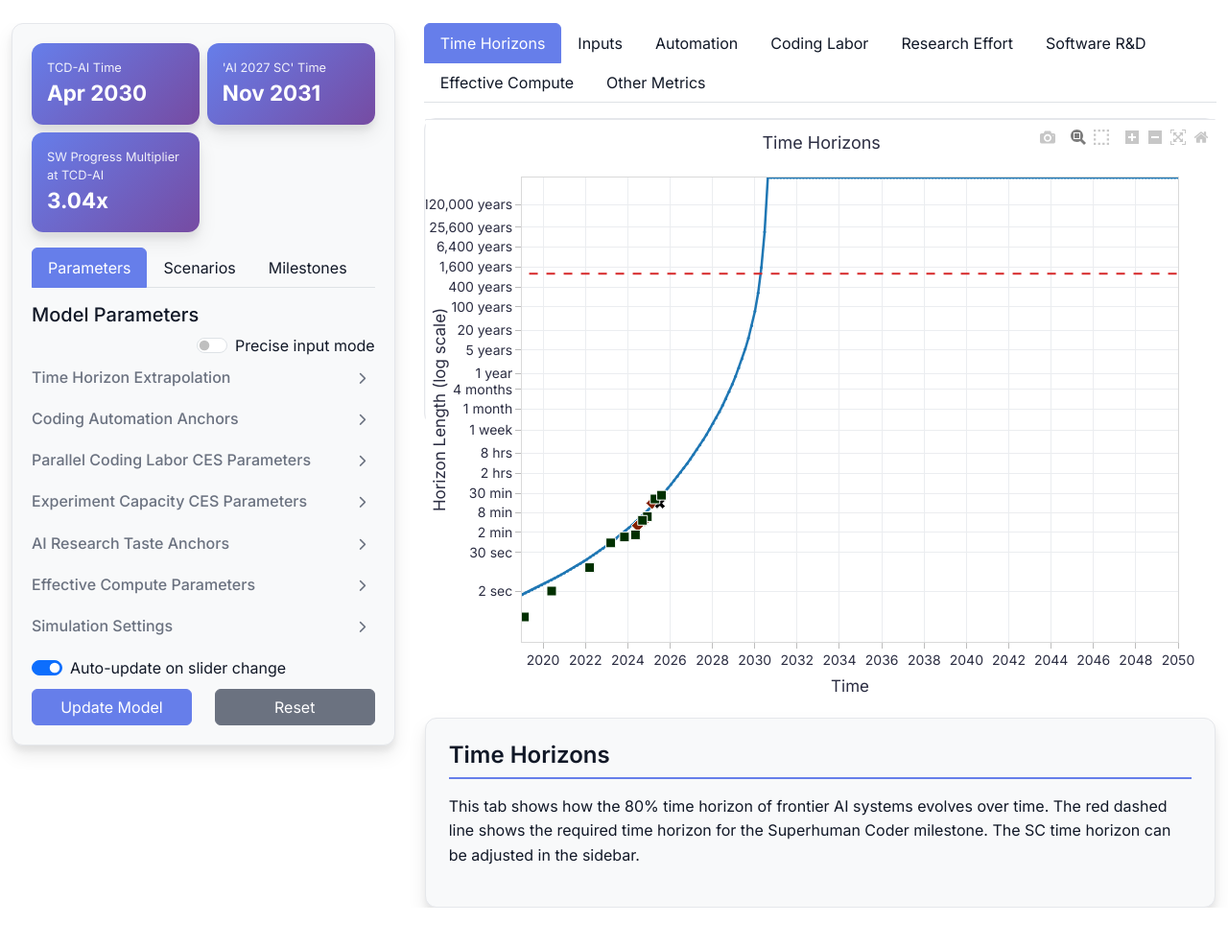
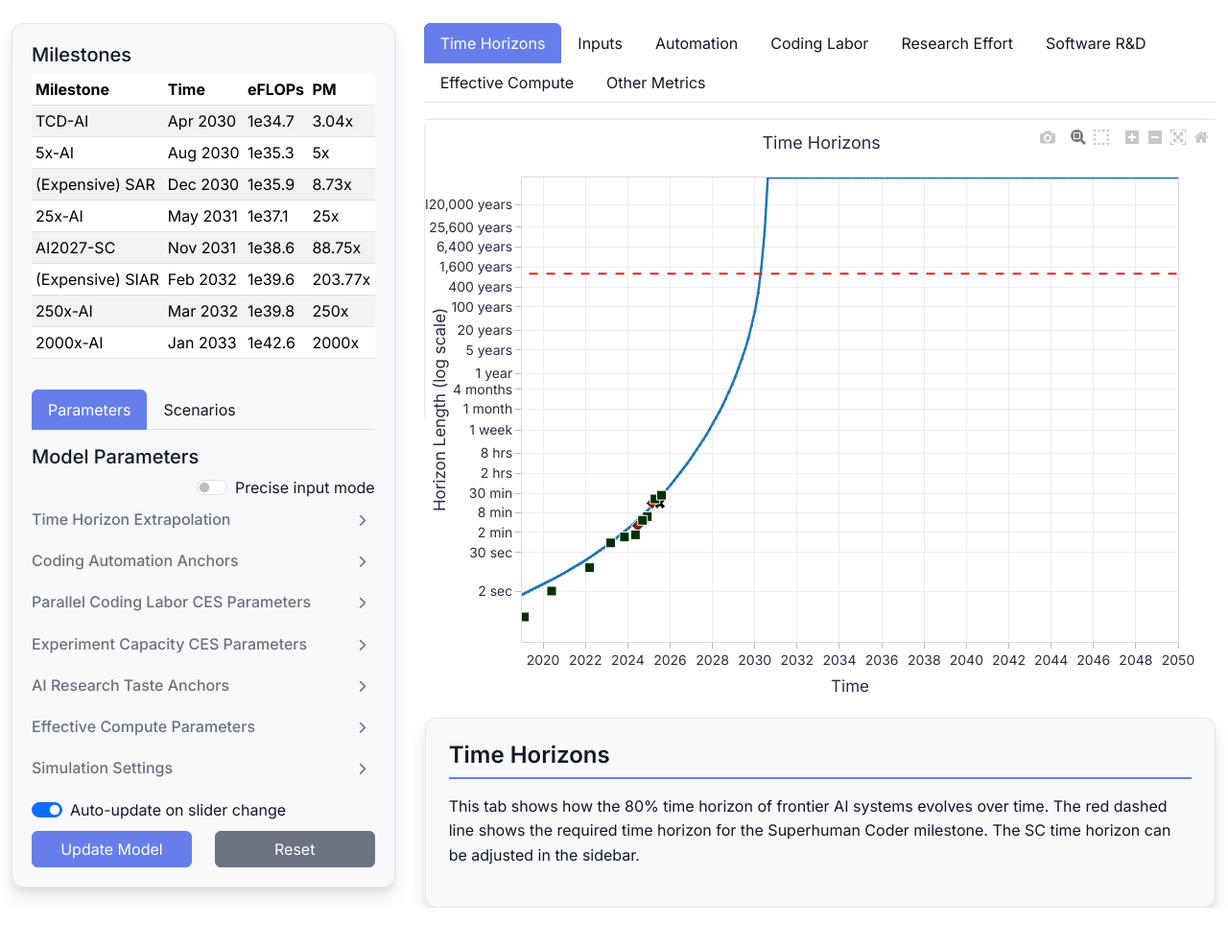
Before and after one commit to brendanhalstead/ai-progress-rates, a Flask app: page / in a window 1280 px wide. Shown: the part 55-1042 px from the top of the page at 96% size. Run offline with Flask 2, Linux system fonts and the light colour scheme; some libraries are stand-ins or nearby versions.

Commit message:
moved milestone table to the top

```diff
--- a/templates/index.html
+++ b/templates/index.html
@@ -79,25 +79,21 @@
         <div class="col-lg-4 left-panel">
           <div class="control-panel">
             <!-- Summary Cards -->
-            <div class="row g-2 mb-3" id="summaryCards" style="display: none">
-              <div class="col-6">
-                <div class="summary-card">
-                  <div class="summary-label">TCD-AI Time</div>
-                  <div class="summary-value" id="summary_sc_time">—</div>
-                </div>
-              </div>
-              <div class="col-6">
-                <div class="summary-card">
-                  <div class="summary-label">'AI 2027 SC' Time</div>
-                  <div class="summary-value" id="summary_ai2027_sc_time">—</div>
-                </div>
-              </div>
-              <div class="col-6">
-                <div class="summary-card">
-                  <div class="summary-label">SW Progress Multiplier at TCD-AI</div>
-                  <div class="summary-value" id="summary_sc_rd_multiplier">
-                    —
-                  </div>
+            <div class="row g-2 mb-3" id="milestonesTop">
+              <div class="col-12">
+                <h5>Milestones</h5>
+                <div class="table-responsive">
+                  <table class="table table-sm table-striped align-middle">
+                    <thead>
+                      <tr>
+                        <th scope="col">Milestone</th>
+                        <th scope="col">Time</th>
+                        <th scope="col">eFLOPs</th>
+                        <th scope="col">PM</th>
+                      </tr>
+                    </thead>
+                    <tbody id="milestonesTableBody"></tbody>
+                  </table>
                 </div>
               </div>
             </div>
@@ -123,16 +119,6 @@
                   data-bs-target="#data-panel"
                 >
                   Scenarios
-                </button>
-              </li>
-              <li class="nav-item">
-                <button
-                  class="nav-link"
-                  id="milestones-tab"
-                  data-bs-toggle="tab"
-                  data-bs-target="#milestones-panel"
-                >
-                  Milestones
                 </button>
               </li>
             </ul>
@@ -1112,23 +1098,7 @@
                 </div>
               </div>
 
-              <!-- Milestones Panel -->
-              <div class="tab-pane fade" id="milestones-panel">
-                <h5>Milestones</h5>
-                <div class="table-responsive">
-                  <table class="table table-sm table-striped align-middle">
-                    <thead>
-                      <tr>
-                        <th scope="col">Milestone</th>
-                        <th scope="col">Time</th>
-                        <th scope="col">eFLOPs</th>
-                        <th scope="col">PM</th>
-                      </tr>
-                    </thead>
-                    <tbody id="milestonesTableBody"></tbody>
-                  </table>
-                </div>
-              </div>
+
 
               <!-- Parameter Estimation Panel -->
               <div class="tab-pane fade" id="estimation-panel">
```
